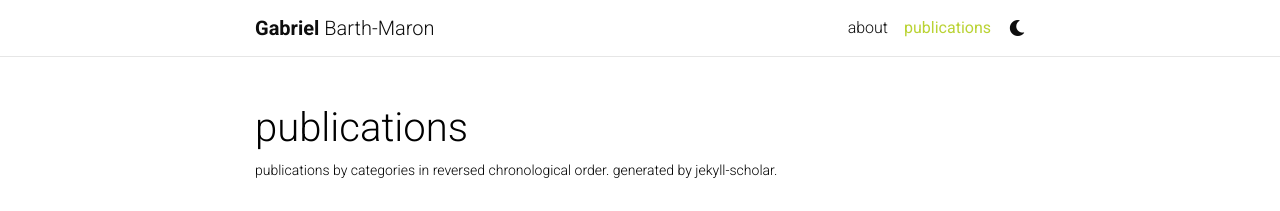
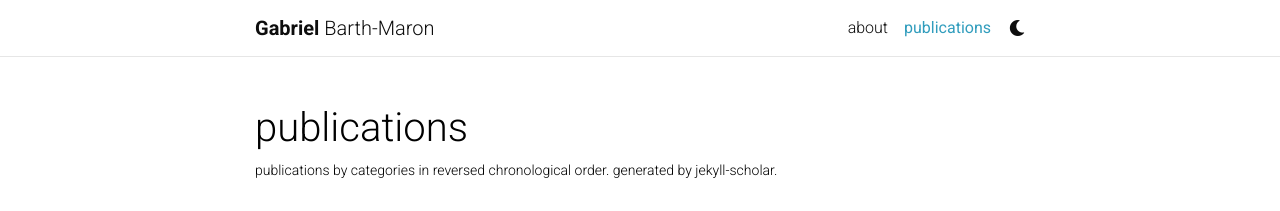
Before and after one commit to fastturtle/fastturtle.github.io, a Jekyll site: the page built from _pages/publications.md, in a window 1280 px wide. Shown: the top 211 px of the page. Built offline with Jekyll 4.4.1, drawn with Linux system fonts in a browser that asks for light colours; comment, search, counter and statistics services are not loaded; a style sheet for code colours, icons or effects is not loaded.

Commit message:
Change theme-color to cyan-color

```diff
--- a/_sass/_themes.scss
+++ b/_sass/_themes.scss
@@ -7,8 +7,8 @@
   --global-code-bg-color: #{$code-bg-color-light};
   --global-text-color: #{$black-color};
   --global-text-color-light: #{$grey-color};
-  --global-theme-color: #{$green-color-lime};
-  --global-hover-color: #{$green-color-lime};
+  --global-theme-color: #{$cyan-color};
+  --global-hover-color: #{$cyan-color};
   --global-footer-bg-color: #{$grey-color-dark};
   --global-footer-text-color: #{$grey-color-light};
   --global-footer-link-color: #{$white-color};
```
